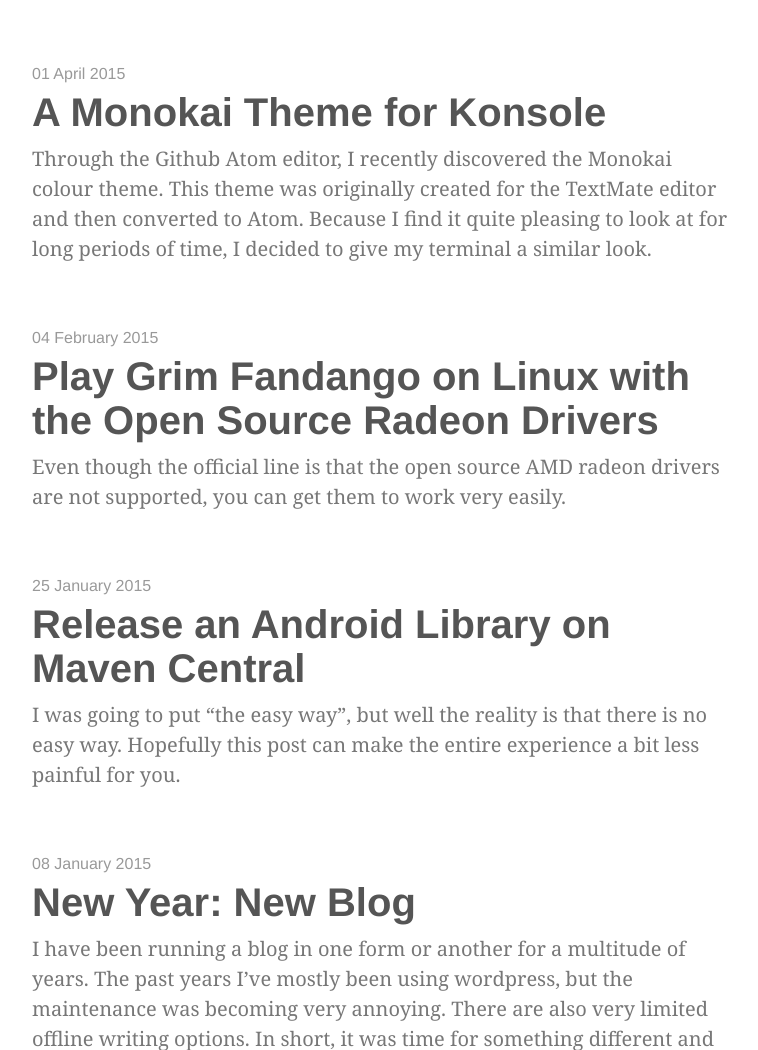
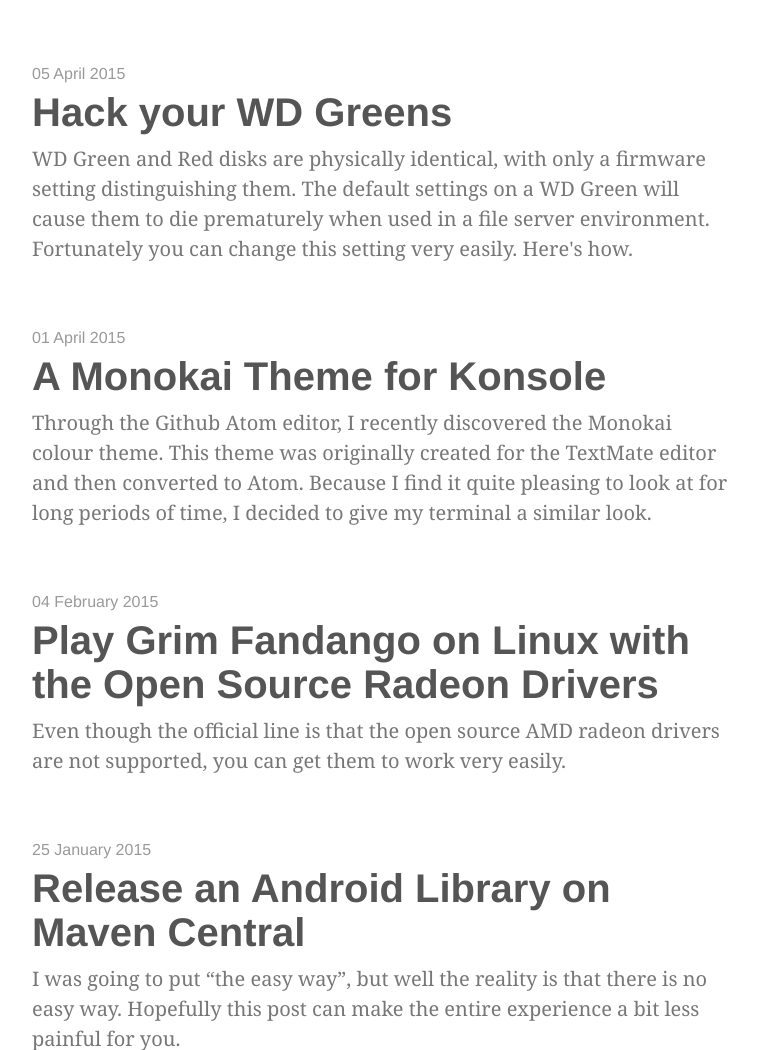
Before and after one commit to wdullaer/wdullaer.github.io, a Jekyll site: the page built from index.html, in a window 1280 px wide and 1400 px high. Shown: the part 350-1400 px from the top of the window, without its empty margins (258-1016 px from the left). Built offline with Jekyll 4.4.1, drawn with Linux system fonts in a browser that asks for light colours; some web fonts are replaced; Markdown is read by kramdown in place of the engine named in the settings; the list of posts is cut into pages by our own code; some of the changed text lies outside the part shown.

Commit message:
Publish Hack WD Greens post

````diff
--- a/_drafts/hack-your-wd-greens.md
+++ b/_posts/2015-04-05-Hack-WD-Greens.md
@@ -2,7 +2,7 @@
 layout: post
 title: "Hack your WD Greens"
 quote: "A small firmware tweak will turn them into Reds"
-image: /media/2015-04-07-Hack-WD-Greens/cover.jpg
+image: /media/2015-04-05-Hack-WD-Greens/cover.jpg
 video: false
 excerpt: "WD Green and Red disks are physically identical, with only a firmware setting distinguishing them. The default settings on a WD Green will cause them to die prematurely when used in a file server environment. Fortunately you can change this setting very easily. Here's how."
 comments: true
@@ -13,49 +13,53 @@
 - Firmware
 - wdidle3.exe
 - idle3-tools
+- Linux
 ---
 > This post is part of a short series on NAS technology:
 
 > - Make your WD Greens NAS ready
 - A comparison of different RAID and Union file systems
-- How I configuration of Snapraid and AUFS
+- My configuration of Snapraid and AUFS
 
 I recently needed more storage space in my home NAS and decided to add a few disk. Because my NAS is mostly used as a media server, I don't need any high RPM drives: 5400 RPM drives will suffice. After some googling I settled on buying Western Digital drives. They have good and bad reviews like any other brand, but they never seem to score below average in any of them.
 
 There is now just one choice left to be made: the cheaper WD Greens of "server ready" WD Reds?
-It turns out that these drives are physically identical, with just a firmware parameter and warranty period setting them apart.
+It turns out that these drives are physically identical, with just a firmware parameter and the warranty period setting them apart.
 
-## Difference between WD Green and Red harddisks
+## Difference between WD Green and WD Red disks
 In order to minimize energy usage, WD Green disks are configured to very aggressively park the head of the disk: this happens after 3 seconds. That setting is OK if you're using this as your OS disk, because disk usage tends to be grouped in peaks.
-
 This setting is fatal for a disk if it gets used in a server. Disk usage on file servers is much wider spread, causing the disk heads to move *a lot*. So much so that some bits of plastic will wear out in the first year.
-
 WD Reds wait much longer to park the disk head, eliminating this issue.
 
-Fortunately for us, there is a tool that allows you to set this value yourself. On windows this a tool released by WD themselves because they shipped some Red branded disks, with the Green firmware: wdidle3.exe
-
+Fortunately for us, there is a tool that allows you to set this value yourself. On windows this a tool released by WD themselves: wdidle3.exe
 On Linux some folks reversed engineered this and released it as idle3-tools.
 
 ## Change the idle time on Windows
-The first thing you need to is get the wdidle3.exe program. You can get it from [Western Digital](http://support.wdc.com/product/download.asp?groupid=609&sid=113) or via a simple google search.
+The first thing you need to is get the `wdidle3.exe` program. You can get it from [Western Digital](http://support.wdc.com/product/download.asp?groupid=609&sid=113) or via a simple google search.
 
 Once you have it on your machine, you'll need the command prompt to use it. The following command will read the current value of the parking speed:
 
 ```bash
-wdidle3.exe blablabla
+wdidle3.exe /R
 ```
 
-Using the tool you can set the parking speed to a maximum of 300 seconds or disable it completely.
+Using the tool you can set the parking speed to a maximum of 300 seconds:
 
 ```bash
-wdidle3.exe blablabla
+wdidle3.exe /S 50
 ```
 
-And that's it, your green drives are now perfectly safe to use in a server.
+Or you can disable it completely:
+
+```bash
+wdidle3.exe /D
+```
+
+The settings are only applied the next time the disk starts. So after the next machine reboot your green drives will be perfectly safe to use in a server.
 
 ## Change the idle time on Linux
 
-WD doesn't offer a tool to change the parking speed on linux, but a few folks reverse engineered it. It is available on [sourceforge](http://idle3-tools.sourceforge.net) and in the idle3-tools package on ubuntu
+WD doesn't offer a tool to change the parking speed on linux, but a few folks reverse engineered it. It is available on [sourceforge](http://idle3-tools.sourceforge.net) and in the `idle3-tools` package on ubuntu:
 
 ```bash
 sudo apt-get install idle3-tools
@@ -73,11 +77,14 @@
 idle3ctl -s 300 /dev/sda
 ```
 
-If you want to check how much the head of your disk has already been parked, you can check the `Load_Cycle_Count` outputted by smartctl. Asuming your drive is `/dev/sda`, the command looks as follows:
+As with the Windows tool, the settings are only applied the next time the disk starts up. The easiest way is to reboot your machine to have the changes take effect.
+
+If you want to check how much the head of your disk has already been parked, you can check the `Load_Cycle_Count` outputted by `smartctl`. Asuming your drive is `/dev/sda`, the command looks as follows:
 
 ```bash
 smartctl -A /dev/sda | grep Load_Cycle_Count
 ```
+
 WD drives are rated for up to 250 000 parking cycles. The `Load_Cycle_Count` should be well below that number (a couple 1000 maximum if the drive has been in operation for some time).
 
 ## Further reading
````
Also changed, not shown: media/2015-04-05-Hack-WD-Greens/cover.jpg (renamed from media/2015-04-07-Hack-WD-Greens/cover.jpg).
